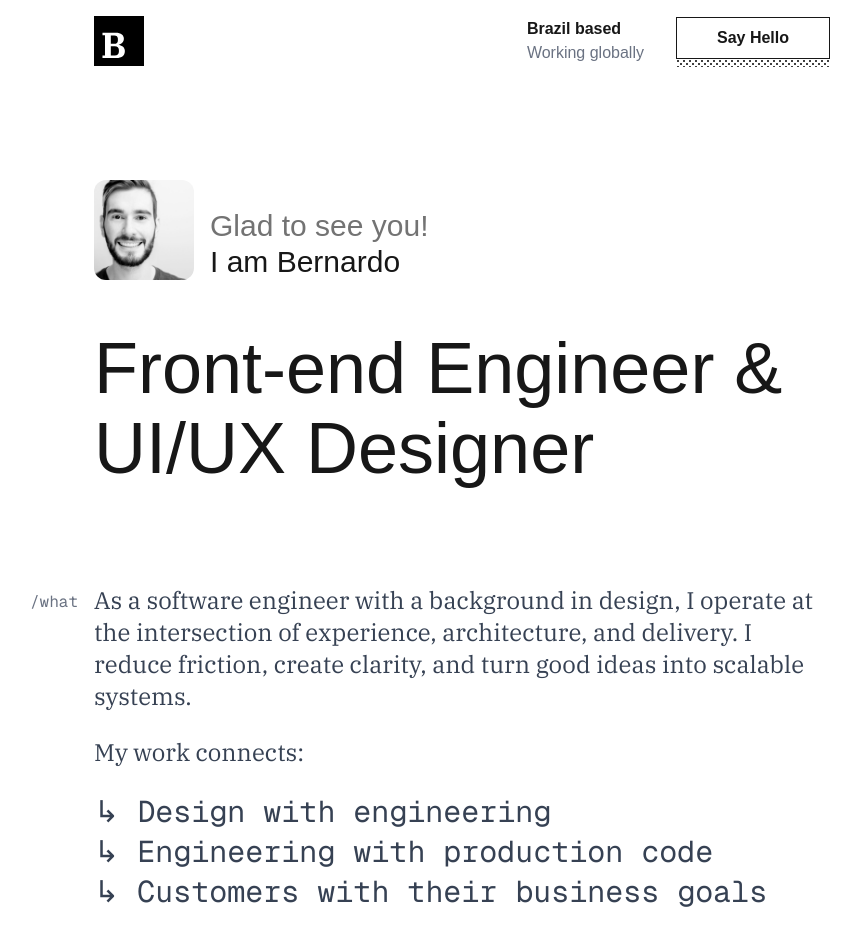
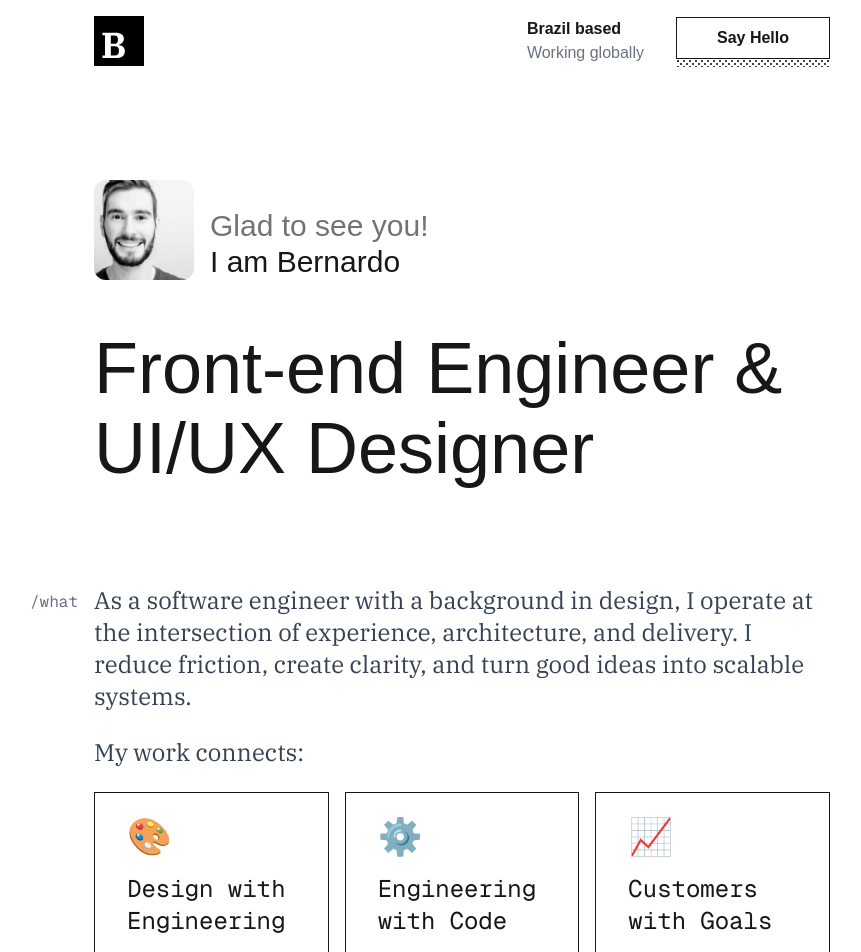
Before and after one commit to bernbecht/bbp-portfolio, a Next.js app: page / in a window 1280 px wide. Shown: the top 952 px of the page, without its empty margins (178-1039 px from the left). Built offline with nearby package versions, Linux system fonts and the light colour scheme.

Commit message:
💄 adds work desc cards

```diff
--- a/app/page.tsx
+++ b/app/page.tsx
@@ -1,3 +1,4 @@
+import { Card, WorkCardContent } from "@/components/Card";
 import { CompaniesGrid } from "@/components/CompaniesGrid";
 import { Hero } from "@/components/Hero";
 import { Section, SectionParagraph } from "@/components/Section";
@@ -19,10 +20,34 @@ export default function Home() {
         <div className="">
           <SectionParagraph>My work connects:</SectionParagraph>
 
-          <ul className="text-3xl text-gray-700 mb-6 mb-0 leading-10">
-            <li className="font-mono">↳ Design with engineering</li>
-            <li className="font-mono">↳ Engineering with production code</li>
-            <li className="font-mono">↳ Customers with their business goals</li>
+          <ul className="grid grid-cols-1 md:grid-cols-3 gap-4">
+            <li>
+              <Card>
+                <WorkCardContent
+                  header="Design with Engineering"
+                  icon="🎨"
+                  subtitle="design systems, accessibility, consistency"
+                />
+              </Card>
+            </li>
+            <li>
+              <Card>
+                <WorkCardContent
+                  header="Engineering with Code"
+                  icon="⚙️"
+                  subtitle="scalable, tested, maintainable"
+                />
+              </Card>
+            </li>
+            <li>
+              <Card>
+                <WorkCardContent
+                  header="Customers with Goals"
+                  icon="📈"
+                  subtitle="outcomes, not just features"
+                />
+              </Card>
+            </li>
           </ul>
         </div>
       </Section>
--- /dev/null
+++ b/components/Card.tsx
@@ -0,0 +1,30 @@
+type Card = {
+  children: React.ReactNode;
+};
+
+export function Card({ children }: Card) {
+  return (
+    <div className="h-full flex flex-col">
+      <div className="flex flex-col py-6 px-8 border gap-4 font-mono flex-1">
+        {children}
+      </div>
+      <div className="dither w-full h-2" />
+    </div>
+  );
+}
+
+type WorkCardContent = {
+  icon?: string | React.ReactNode;
+  header?: string;
+  subtitle?: string;
+};
+
+export function WorkCardContent({ icon, header, subtitle }: WorkCardContent) {
+  return (
+    <>
+      <div className="text-4xl">{icon}</div>
+      <div className="text-4xl md:text-2xl">{header}</div>
+      <div className="text-xl md:text-base">{subtitle}</div>
+    </>
+  );
+}
```
